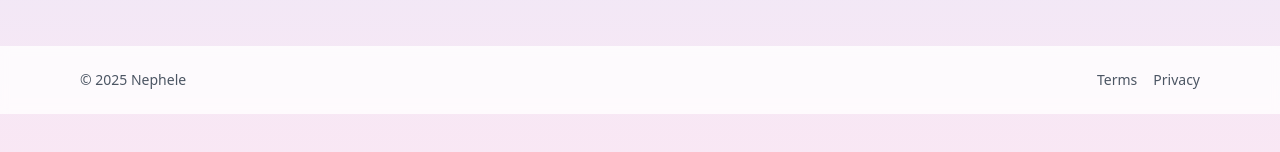
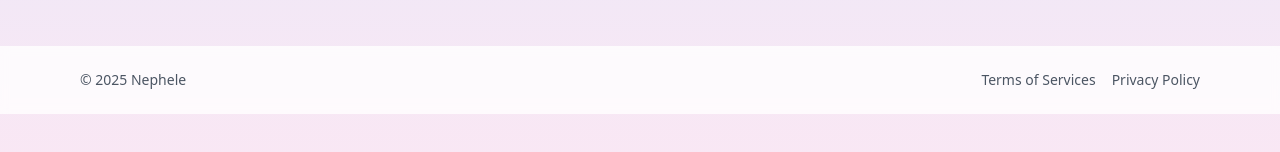
Before and after one commit to KanosumeWeb/nephele.in.th, a React (Vite) app: page / in a window 1280 px wide. Shown: the part 574-726 px from the top of the page. Built offline with nearby package versions, Linux system fonts and the light colour scheme.

Commit message:
Update App.jsx

```diff
--- a/src/App.jsx
+++ b/src/App.jsx
@@ -88,8 +88,8 @@ const Website = () => {
             <div className="flex justify-between items-center text-sm text-gray-600">
               <span>© 2025 Nephele</span>
               <div className="space-x-4">
-                <a href="/tos" className="hover:text-pink-400">Terms</a>
-                <a href="/privacy" className="hover:text-pink-400">Privacy</a>
+                <a href="/tos" className="hover:text-pink-400">Terms of Services</a>
+                <a href="/privacy" className="hover:text-pink-400">Privacy Policy</a>
               </div>
             </div>
           </div>
```
